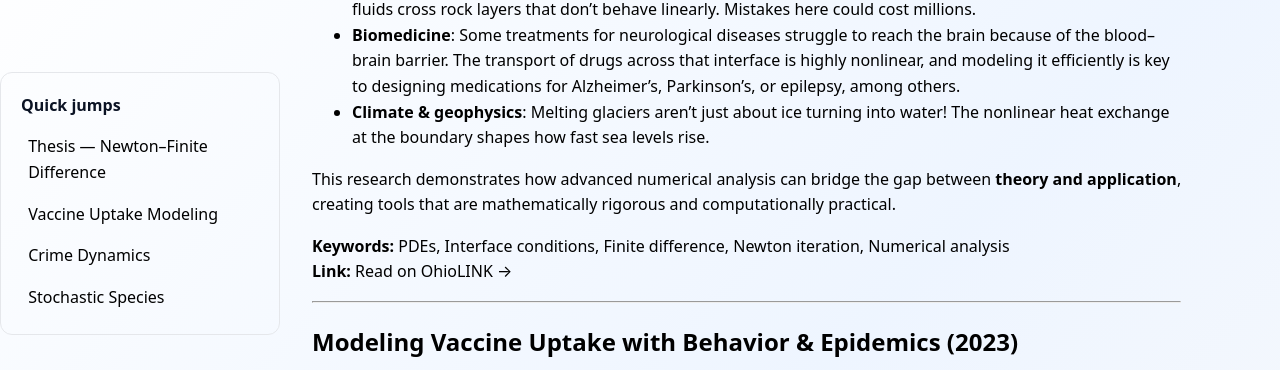
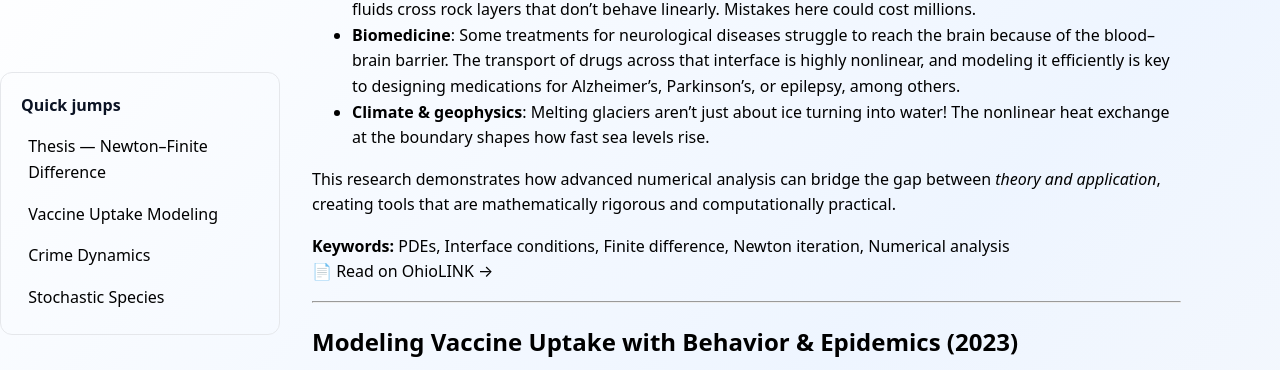
Before and after one commit to SARAH-GAKII/sarah-gakii.github.io, a Jekyll site: the page built from research.md, in a window 1280 px wide and 900 px high, scrolled down 1019 px. Shown: the top 370 px of the window. Built offline with Jekyll 4.4.1, drawn with Linux system fonts in a browser that asks for light colours.

Commit message:
Update research.md

```diff
--- a/research.md
+++ b/research.md
@@ -20,20 +20,20 @@
 
 ## A Newton–Finite Difference Method for PDEs with Nonlinear Interface Jump Conditions
 
-**From cracked bridges to solar panels to the blood–brain barrier — boundaries matter.**
-My master’s thesis addressed the challenge of modeling **nonlinear interface jump conditions** in **elliptic and parabolic PDEs**, where standard numerical schemes often break down.
+*From cracked bridges to solar panels to the blood–brain barrier — boundaries matter.*
+My master’s thesis addressed the challenge of modeling *nonlinear interface jump conditions* in *elliptic and parabolic PDEs*, where standard numerical schemes often break down.
 
 ### The Problem
-At an **interface**, two domains with different material properties or physical behaviors meet. In many cases, the jump in solution or flux across that interface is **nonlinear**, meaning it cannot be captured with simple linear assumptions. Traditional finite difference and interface methods struggle here, either losing accuracy or requiring excessive computational cost.
+At an *interface*, two domains with different material properties or physical behaviors meet. In many cases, the jump in solution or flux across that interface is *nonlinear*, meaning it cannot be captured with simple linear assumptions. Traditional finite difference and interface methods struggle here, either losing accuracy or requiring excessive computational cost.
 
 ### My Contribution
-I designed and implemented a **Newton–Finite Difference Method (NFDM)** that:
+I designed and implemented a *Newton–Finite Difference Method (NFDM)* that:
 - Formulates the nonlinear jump condition directly into the discretized scheme.
-- Uses **Newton’s iteration** to update interface values until convergence, ensuring stability and efficiency.
-- Handles both **elliptic** (steady-state) and **parabolic** (time-dependent) PDEs within the same framework.
-- Achieves **second-order accuracy** in space and time, even in the presence of discontinuities.
+- Uses *Newton’s iteration* to update interface values until convergence, ensuring stability and efficiency.
+- Handles both *elliptic* (steady-state) and *parabolic* (time-dependent) PDEs within the same framework.
+- Achieves *second-order accuracy* in space and time, even in the presence of discontinuities.
 
-The method was tested through a series of benchmark problems with known exact solutions, allowing for rigorous **error analysis**. Results showed consistent convergence rates and improved stability compared to conventional schemes.
+The method was tested through a series of benchmark problems with known exact solutions, allowing for rigorous *error analysis*. Results showed consistent convergence rates and improved stability compared to conventional schemes.
 
 ### Examples of what that looks like in real life:
 - **Materials science**: Think of a bridge built from layered materials. When a tiny crack forms, the way stress jumps across that boundary determines whether it stays harmless, or grows into a major safety issue.
@@ -42,10 +42,11 @@
 - **Biomedicine**: Some treatments for neurological diseases struggle to reach the brain because of the blood–brain barrier. The transport of drugs across that interface is highly nonlinear, and modeling it efficiently is key to designing medications for Alzheimer’s, Parkinson’s, or epilepsy, among others.
 - **Climate & geophysics**: Melting glaciers aren’t just about ice turning into water! The nonlinear heat exchange at the boundary shapes how fast sea levels rise.
 
-This research demonstrates how advanced numerical analysis can bridge the gap between **theory and application**, creating tools that are mathematically rigorous and computationally practical.
+This research demonstrates how advanced numerical analysis can bridge the gap between *theory and application*, creating tools that are mathematically rigorous and computationally practical.
+
 
 **Keywords:** PDEs, Interface conditions, Finite difference, Newton iteration, Numerical analysis
-**Link:** [Read on OhioLINK →](http://rave.ohiolink.edu/etdc/view?acc_num=bgsu1750284991046446)
+📄  [Read on OhioLINK →](http://rave.ohiolink.edu/etdc/view?acc_num=bgsu1750284991046446)
 
 ---
 
```
